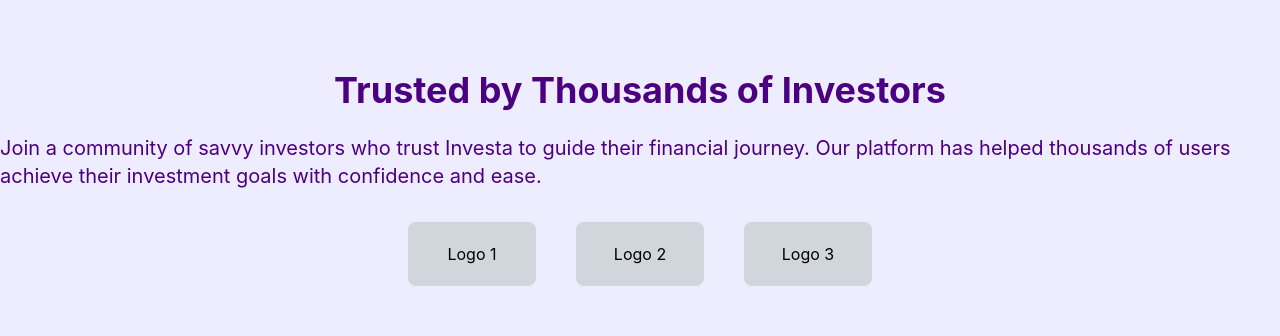
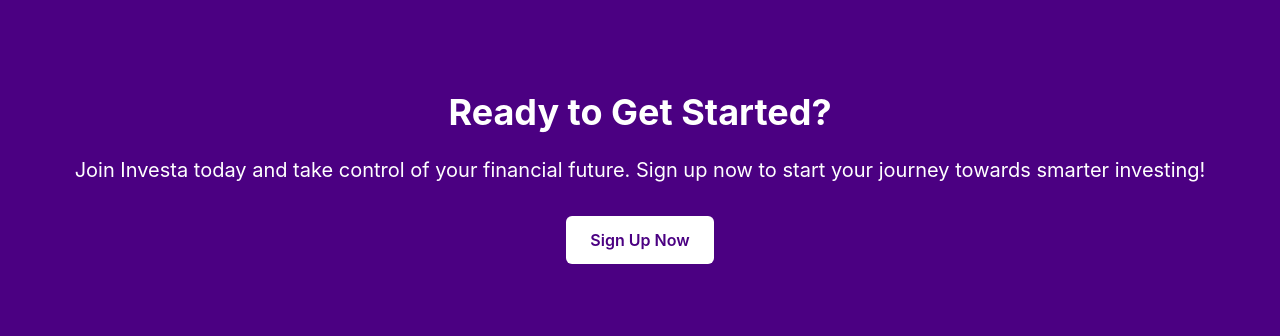
Before and after one commit to kc-clintone/investa-landingpage, a React (Vite) app: page / in a window 1280 px wide. Shown: the part 3518-3854 px from the top of the page. Built offline with nearby package versions, Linux system fonts and the light colour scheme.

Commit message:
mod: modified the TRUST component to FAQs

```diff
--- a/src/App.jsx
+++ b/src/App.jsx
@@ -2,9 +2,9 @@
 import { Problem } from './components/Problem'
 import { Solution } from './components/Solution'
 import { HowItWorks } from './components/HowItWorks'
-import { Trust } from './components/Trust'
 import { CTA } from './components/CTA'
 import { Layout } from './components/Layout'
+import { FAQs } from './components/FAQs'
 
 function App() {
   return (
@@ -18,8 +18,8 @@
     <Solution />
     {/* How it works */}
     <HowItWorks />
-    {/* Trust */}
-    <Trust />
+    {/* FAQs */}
+    <FAQs />
     {/* CTA */}
     <CTA />
     </Layout>
```
